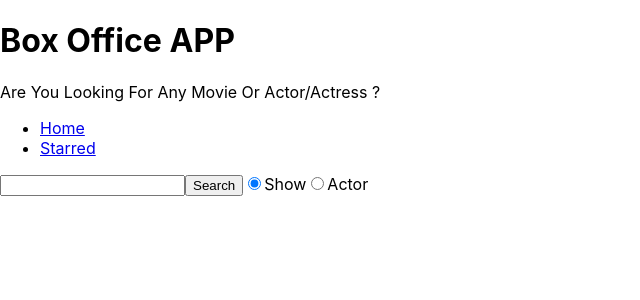
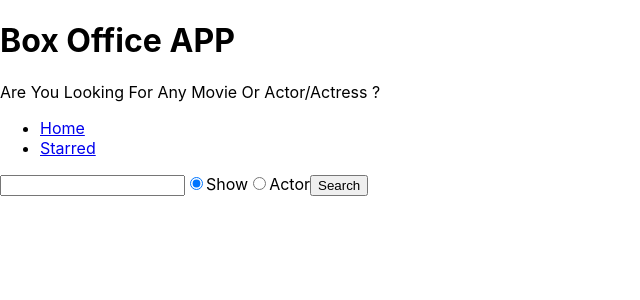
Before and after one commit to Subash-Student/Box-Office-App, a React (Create React App) app: page / in a window 1280 px wide. Shown: the top 300 px of the page, without its empty margins (0-640 px from the left). Built offline with nearby package versions, Linux system fonts and the light colour scheme.

Commit message:
use usequery in home page for simplyfing code

```diff
--- a/src/Pages/Home.jsx
+++ b/src/Pages/Home.jsx
@@ -3,14 +3,12 @@ import { actordata, showdata } from "../api/tvmaze";
 import Searchform from "../components/Searchform";
 import Show from "../components/Show/Show";
 import Actor from "../components/Actor/Actor";
-
+import {useQuery} from '@tanstack/react-query'
 
 const Home =()=>{
 
     const [SearchStr , SetSearchStr] =useState("");
-     const [apiData , setApiData] = useState(null);
-     const [apiError , setApiError] = useState();
-     const [searchOption , setSearchOption] = useState("shows");
+    const [searchOption , setSearchOption] = useState("shows");
 
 const searchHandler =(e)=>{
   SetSearchStr(e.target.value);
@@ -21,27 +19,21 @@ const searchOptionHandler =(ev)=>{
     setSearchOption(ev.target.value)
 }
 
+const [filter, setFilter] =useState(null)
 
+
+const { data:apiData  , error:apiError } = useQuery({
+    queryKey: ['search', filter],
+    queryFn: () => filter.searchOption === "shows"  ? showdata(filter.SearchStr) : actordata(filter.SearchStr),
+
+    enabled: !!filter
+  })
 
 
 const submitHandler =async(ev)=>{
 ev.preventDefault();
 
-try {
-    setApiError(null);
-    if(searchOption === "shows"){
-        const results = await showdata(SearchStr);
-        setApiData(results);
-    }else{
-        const results = await actordata(SearchStr);
-        setApiData(results);
-    }
-
-
-} catch (error) {
-    setApiError(error);
-}
-
+setFilter({SearchStr,searchOption});
 
 }
 
--- a/src/components/Searchform.jsx
+++ b/src/components/Searchform.jsx
@@ -4,7 +4,7 @@ const Searchform =({submitHandler,searchOption,searchHandler,SearchStr,renderApi
     return <div>
     <form onSubmit={submitHandler}>
         <input type="text" value={SearchStr}  onChange={searchHandler}/>
-        <button type="submit">Search</button>
+
 
     <label>
       <input type="radio" name="search-option" value="shows" checked ={searchOption === "shows"} onChange={searchOptionHandler} />Show
@@ -14,7 +14,7 @@ const Searchform =({submitHandler,searchOption,searchHandler,SearchStr,renderApi
       <input type="radio" name="search-option" value="people" checked ={searchOption === "people"} onChange={searchOptionHandler} />Actor
     </label>
 
-
+    <button type="submit">Search</button>
 
 
 
```
Also changed, not shown: src/App.jsx (+1 -7 lines), src/Pages/ShowPage.jsx (+0 -29 lines).
